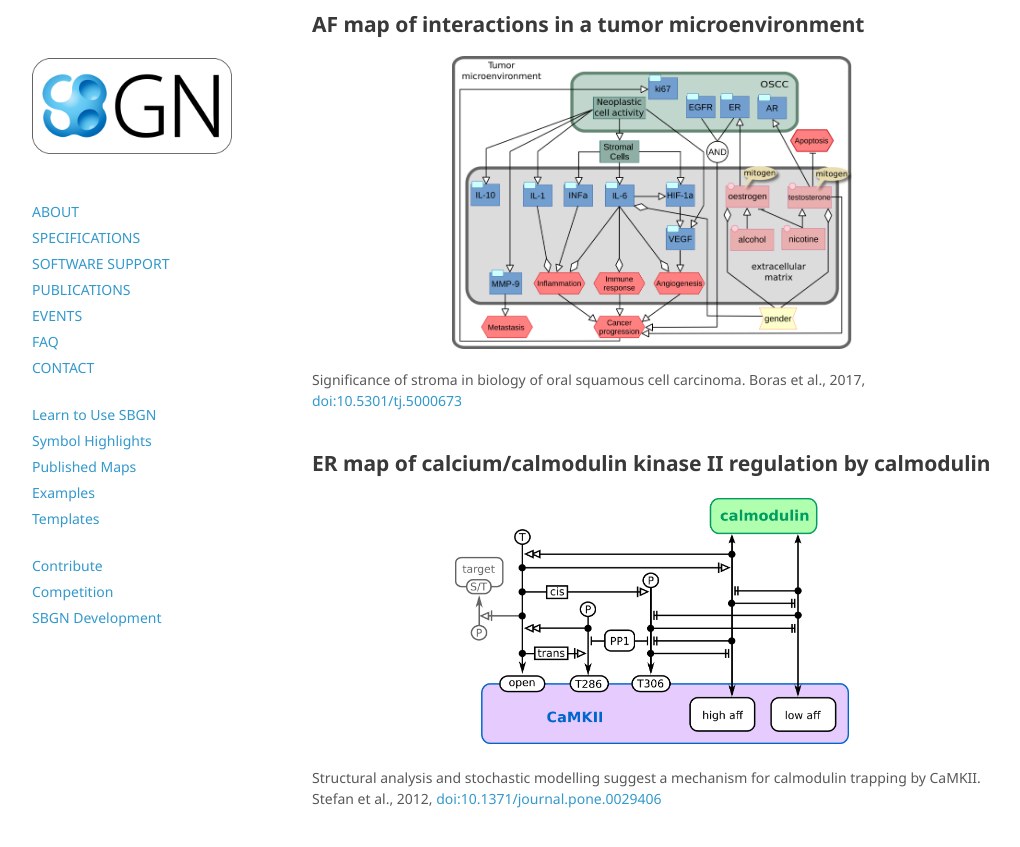
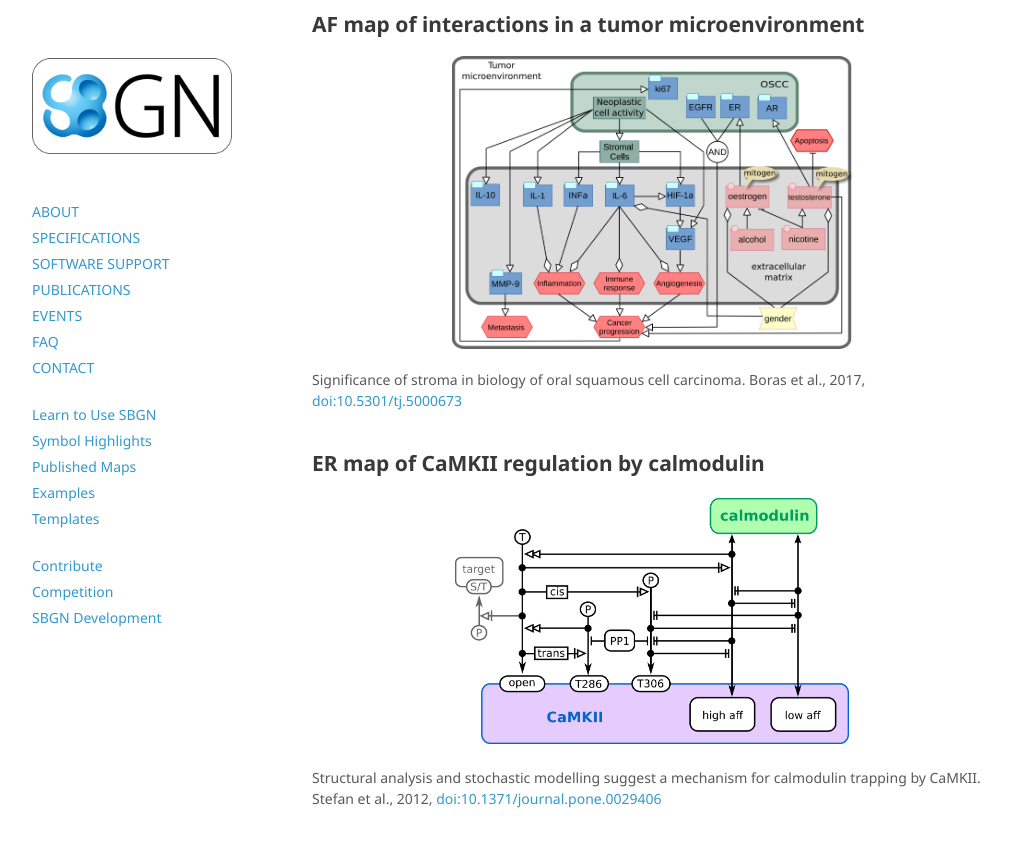
Before and after one commit to sbgn/sbgn, a Jekyll site: the page built from docs/published_maps.md, in a window 1280 px wide and 900 px high, scrolled down 3256 px. Shown: the top 847 px of the window, without its empty margins (128-1148 px from the left). Built offline with Jekyll 4.4.1, drawn with Linux system fonts in a browser that asks for light colours; nearby versions of some CDN libraries.

Commit message:
Update published_maps.md

```diff
--- a/docs/published_maps.md
+++ b/docs/published_maps.md
@@ -62,7 +62,7 @@ Boras et al., 2017, [doi:10.5301/tj.5000673](https://dx.doi.org/10.5301/tj.50006
 <br />
 <br />
 
-## ER map of calcium/calmodulin kinase II regulation by calmodulin
+## ER map of CaMKII regulation by calmodulin
 
 ![stefan_calmodulin](/sbgn/images/published_maps/stefan_calmodulin.png){: .center-image width="400px"}
 
```
